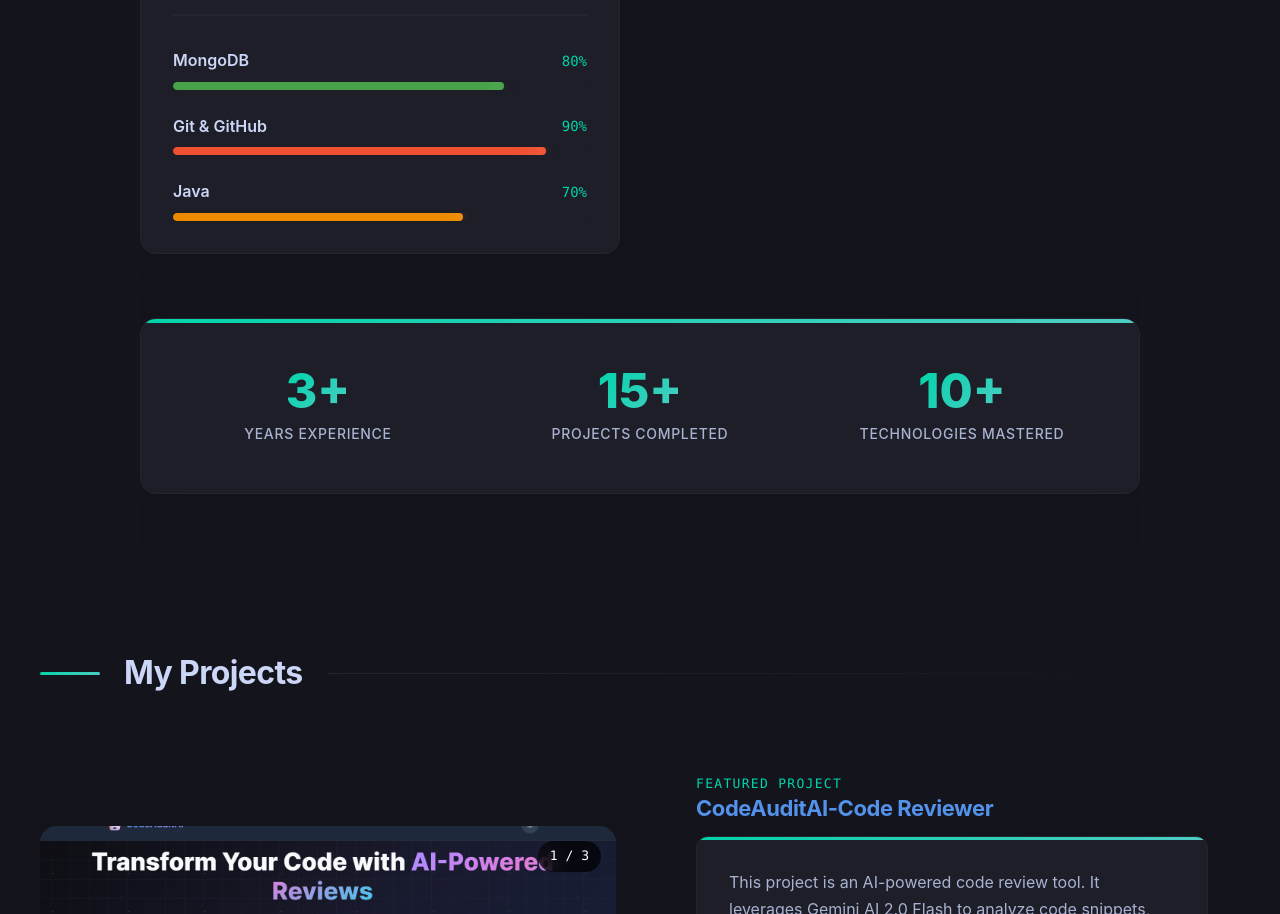
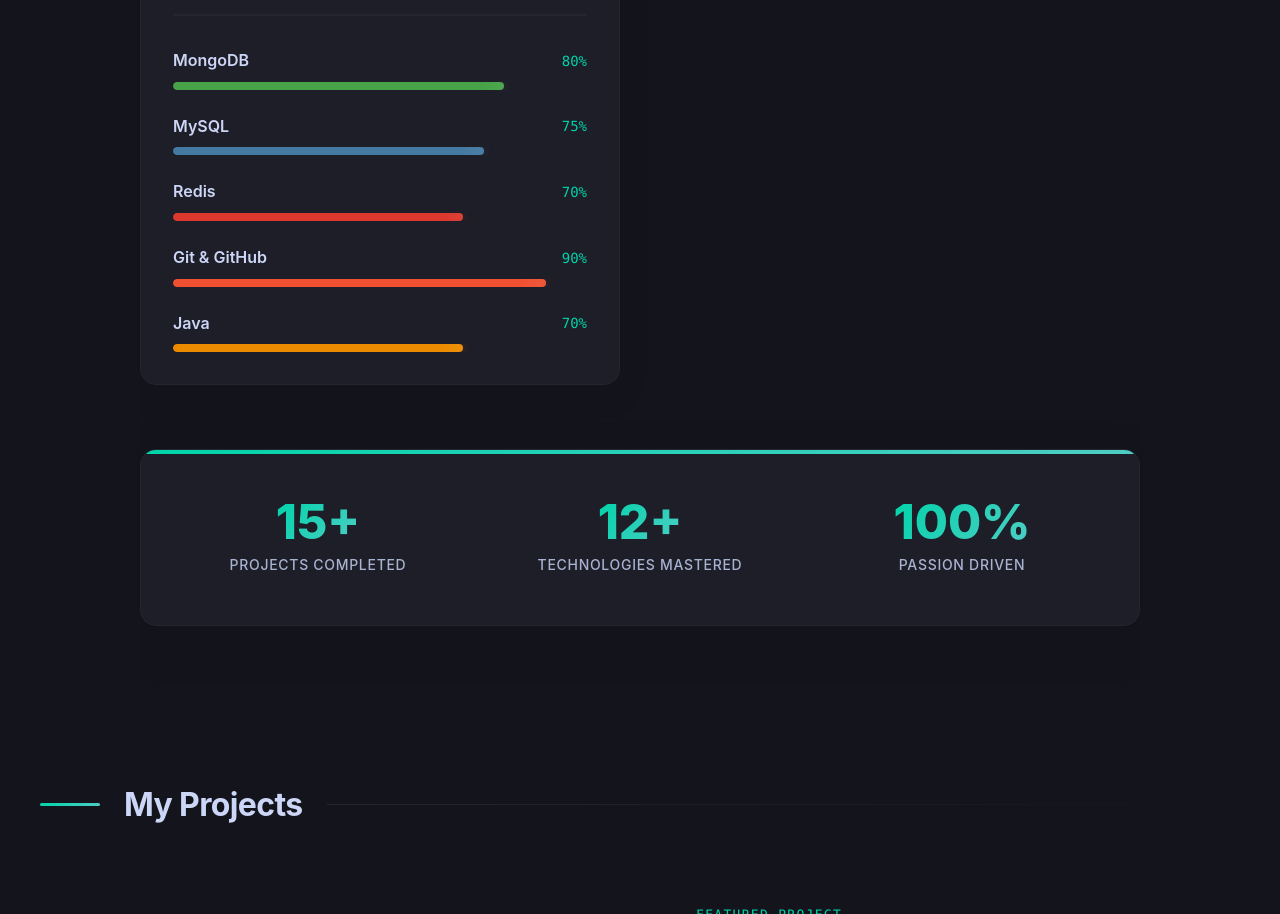
Before and after one commit to ayeshashaw/MyPortfolio, a React (Vite) app: page / in a window 1280 px wide. Shown: the part 2322-3236 px from the top of the page. Built offline with nearby package versions, Linux system fonts and the light colour scheme.

Commit message:
Update Skills Section - Add Redis/MySQL, Remove Experience

```diff
--- a/src/components/About.jsx
+++ b/src/components/About.jsx
@@ -64,6 +64,8 @@
       icon: '🛠️',
       skills: [
         { name: 'MongoDB', level: 80, color: '#47A248' },
+        { name: 'MySQL', level: 75, color: '#4479A1' },
+        { name: 'Redis', level: 70, color: '#DC382D' },
         { name: 'Git & GitHub', level: 90, color: '#F05032' },
         { name: 'Java', level: 70, color: '#ED8B00' }
       ]
@@ -144,16 +146,16 @@
         <div className="skills-summary fade-in" style={{ animationDelay: '0.8s' }}>
           <div className="summary-stats">
             <div className="stat-item">
-              <span className="stat-number">3+</span>
-              <span className="stat-label">Years Experience</span>
-            </div>
-            <div className="stat-item">
               <span className="stat-number">15+</span>
               <span className="stat-label">Projects Completed</span>
             </div>
             <div className="stat-item">
-              <span className="stat-number">10+</span>
+              <span className="stat-number">12+</span>
               <span className="stat-label">Technologies Mastered</span>
+            </div>
+            <div className="stat-item">
+              <span className="stat-number">100%</span>
+              <span className="stat-label">Passion Driven</span>
             </div>
           </div>
         </div>
```
